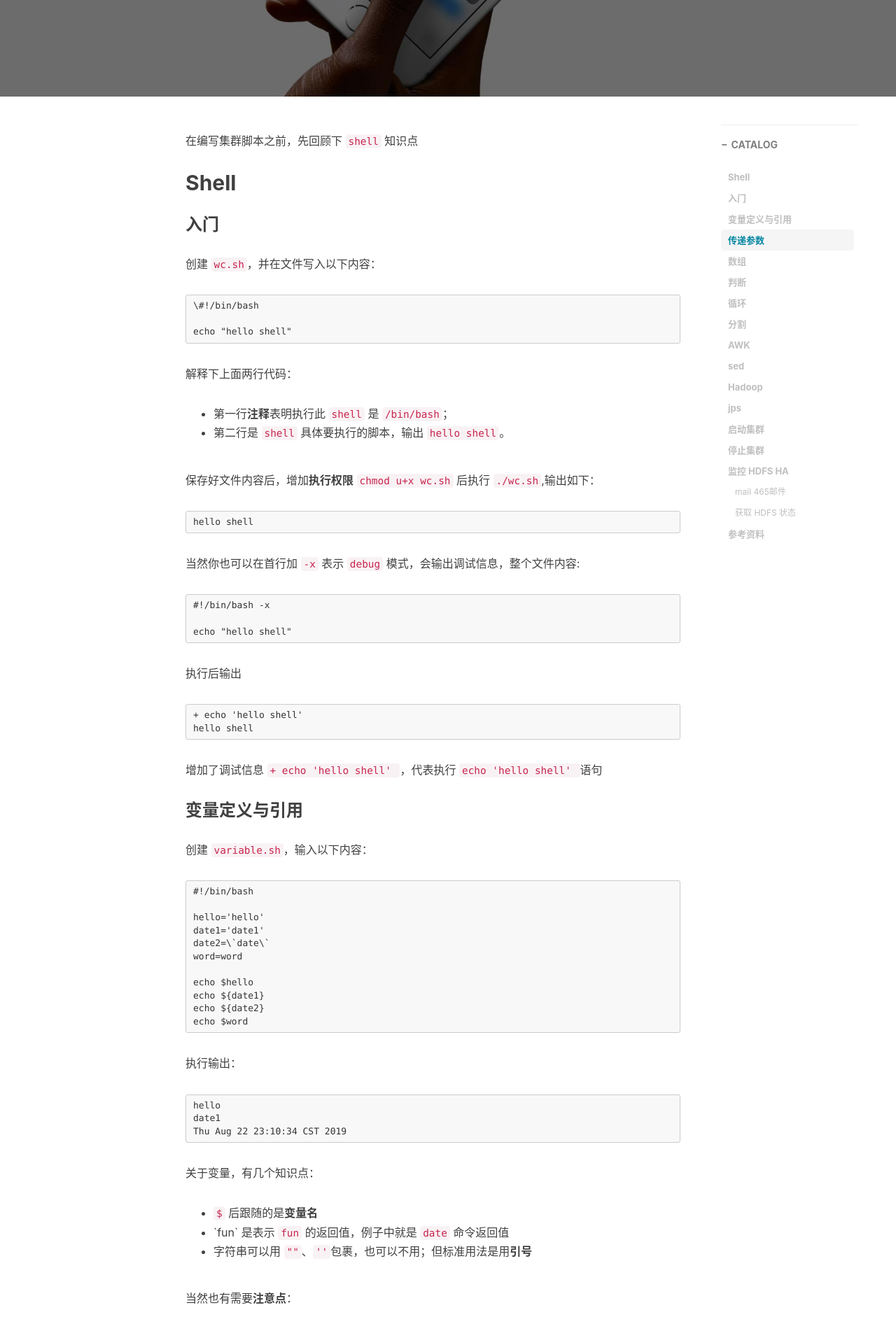
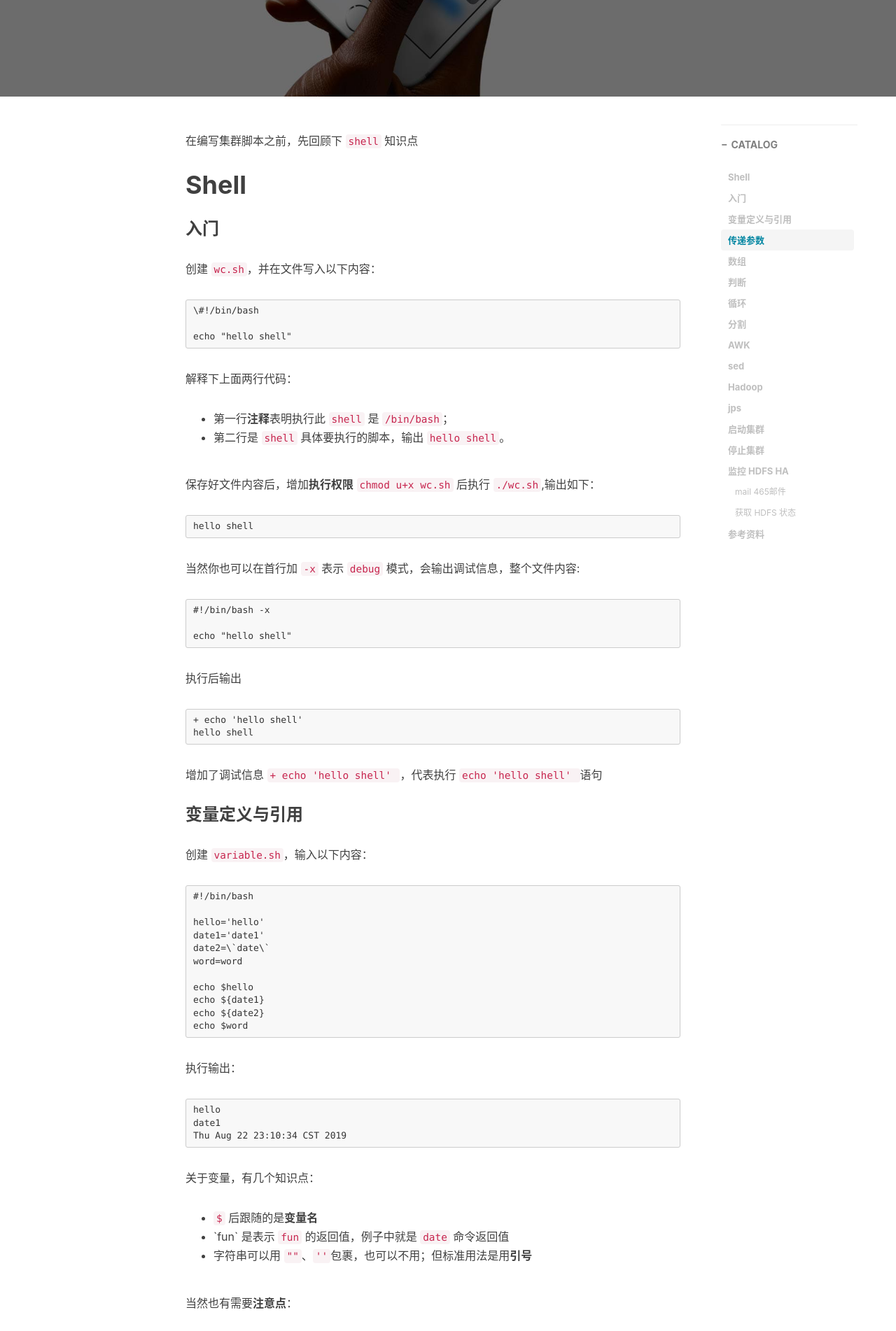
Before and after one commit to vendanner/vendanner.github.io, a Jekyll site: the page built from _posts/2019-08-22-Hadoop 监控脚本.md, in a window 1280 px wide. Shown: the part 385-2287 px from the top of the page at 70% size. Built offline with Jekyll 4.4.1, drawn with Linux system fonts in a browser that asks for light colours; nearby versions of some CDN libraries; comment, search, counter and statistics services are not loaded.

```diff
--- a/_posts/2019-08-22-Hadoop 监控脚本.md
+++ b/_posts/2019-08-22-Hadoop 监控脚本.md
@@ -17,7 +17,7 @@ tags:
 
 在编写集群脚本之前，先回顾下 `shell` 知识点
 
-## Shell
+# Shell
 
 ### 入门
 
@@ -284,7 +284,7 @@ tags:
 - `g` 代表**每行中第几个**要被替换的字符串，默认是第一个，`g` 代表全部
 
 
-## Hadoop
+# Hadoop
 
 `Hadoop` 集群的有很多台机器，如果要在检测**不同机器的状态**，就需要登陆不同的机器；这是一件很麻烦的操作。但我们可以在一台机器上执行 `ssh`登陆到其他机器来监控，这样就可以在一台机器检测整个集群的状态。
 
```
